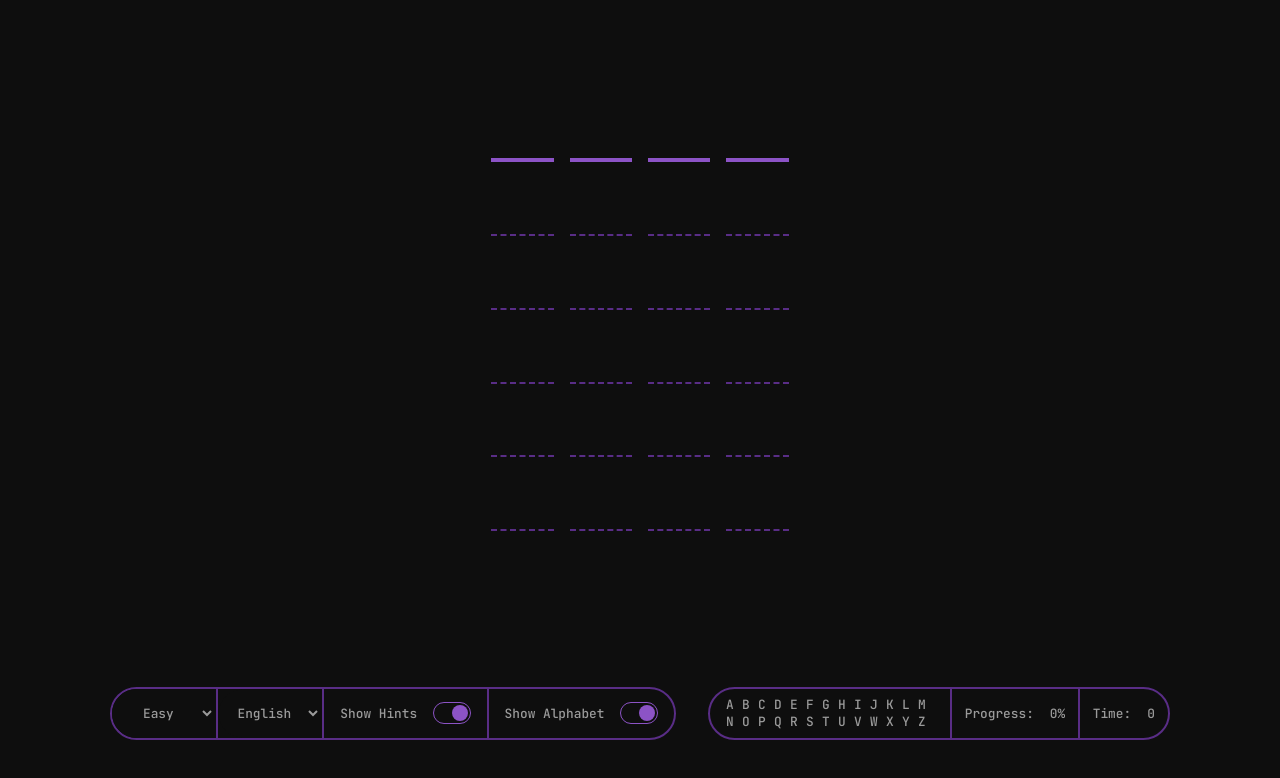
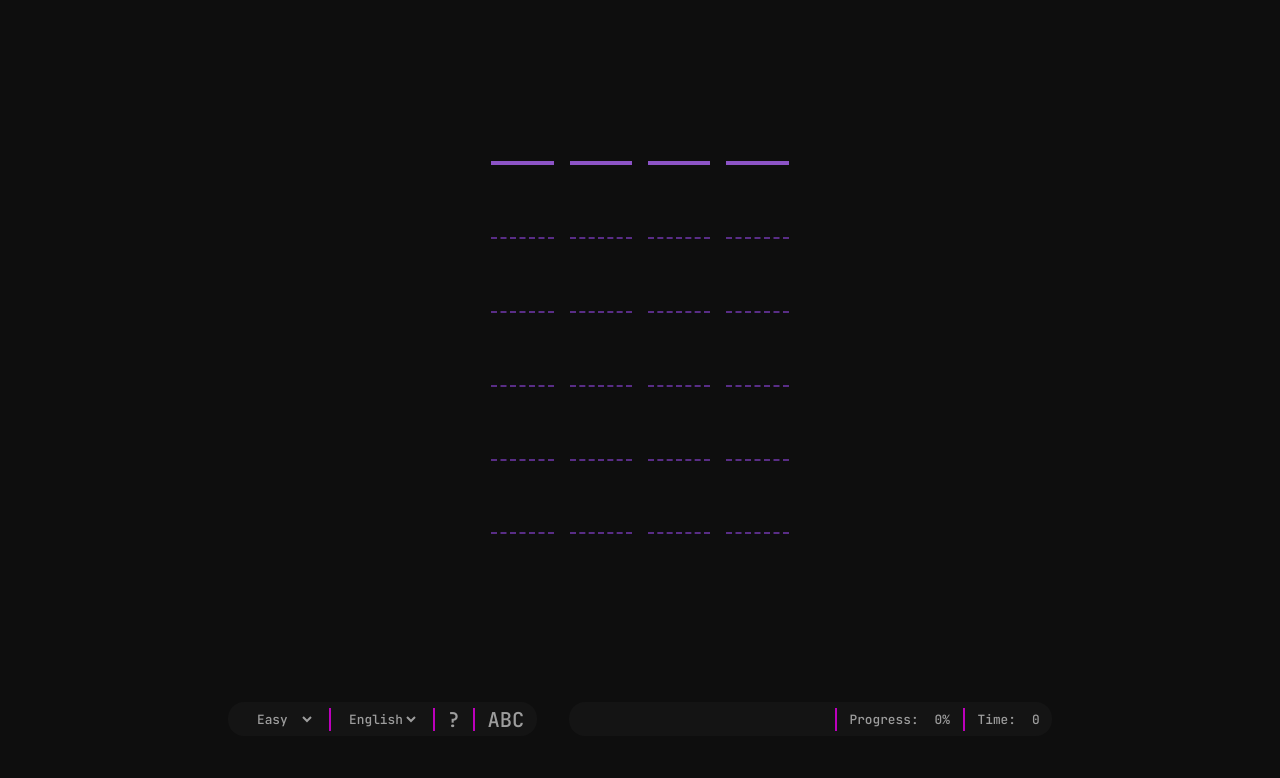
Before and after one commit to ZeSved/Wordie, a React (Vite) app: page / in a window 1280 px wide. Shown: the top 778 px of the page. Built offline with nearby package versions, Linux system fonts and the light colour scheme.

Commit message:
redesign of toolbar

```diff
--- a/index.html
+++ b/index.html
@@ -3,7 +3,7 @@
 
 <head>
   <meta charset="UTF-8" />
-  <link rel="icon" type="icon" href="/W.png" />
+  <link rel="icon" type="icon" href="src/public/W.png" />
   <meta name="viewport" content="width=device-width, initial-scale=1.0" />
   <title>Wordy</title>
 </head>
--- a/src/final screen/final-screen.tsx
+++ b/src/final screen/final-screen.tsx
@@ -3,7 +3,7 @@ import { newGame } from '../utils/newGame'
 import { shorten } from '../utils/modify'
 import { allTimeStats } from '../App'
 import s from './final-screen.module.scss'
-import { capitalizeFirstLetter } from '../utils/modify'
+import { capitalize } from '../utils/modify'
 
 export default function FinalScreen({
 	game,
@@ -22,12 +22,12 @@ export default function FinalScreen({
 			content: [
 				{
 					name: `Word:`,
-					value: capitalizeFirstLetter(game.word),
+					value: capitalize(game.word),
 					linkSrc: `https://www.oxfordlearnersdictionaries.com/definition/english/${game.word}_1?q=${game.word}`,
 				},
 				{ name: `Number of Attempts:`, value: game.curRow },
 				{ name: `Time Taken:`, value: game.timeTaken === 0 ? '< 0' : game.timeTaken },
-				{ name: `Difficulty: `, value: capitalizeFirstLetter(game.difficulty) },
+				{ name: `Difficulty: `, value: capitalize(game.difficulty) },
 				{ name: `Correct Guesses Per Second: `, value: shorten(allTime.averageCorrectPerSecond) },
 			],
 		},
--- a/src/index.scss
+++ b/src/index.scss
@@ -27,6 +27,8 @@
 	--cta-400: #7339ac;
 	--cta-200: #8c53c6;
 
+	--pink: #bd00bd;
+
 	--gap-2: 1rem;
 }
 
@@ -37,6 +39,7 @@ html {
 select {
 	font-size: var(--gap-1);
 	height: fit-content;
+	width: fit-content;
 	padding: 0;
 	> option {
 		background-color: var(--primary);
@@ -57,8 +60,8 @@ li {
 }
 
 .border {
-	background-color: var(--cta-600);
-	height: 100%;
+	background-color: var(--pink);
+	height: 66%;
 	width: 2px;
 	max-width: 2px;
 }
--- a/src/interaction/interaction.module.scss
+++ b/src/interaction/interaction.module.scss
@@ -8,25 +8,49 @@
 	> section {
 		display: flex;
 		align-items: center;
+		gap: var(--gap-1);
+		padding-inline: var(--gap-1);
 
-		border: 2px solid var(--cta-600);
-		border-radius: 100vh;
+		border-radius: var(--gap-2);
+		background-color: var(--accent);
 
 		> * {
 			border: none;
 			outline: none;
+		}
 
-			&:not(div, select) {
-				padding: var(--gap-1);
+		> button {
+			--gap: calc(var(--gap-1) * 1.6);
+
+			background-color: transparent;
+			display: flex;
+			align-items: center;
+
+			> img {
+				width: var(--gap);
+				height: var(--gap);
+			}
+
+			> p {
+				font-size: var(--gap);
+				color: var(--secondary);
+			}
+
+			> div {
+				width: 0;
+				overflow: hidden;
+
+				> p {
+					color: var(--secondary);
+					font-size: var(--gap-1);
+				}
 			}
 		}
 
 		> select {
-			padding: calc(var(--gap-2) - 2px);
-			border: 1px solid var(--primary);
-			border-radius: 100vh 0 0 100vh;
+			border: 1px solid var(--accent);
 
-			background-color: var(--primary);
+			background-color: var(--accent);
 			color: var(--secondary);
 		}
 
@@ -37,7 +61,6 @@
 			align-items: center;
 			justify-content: center;
 			gap: calc(var(--gap-1) / 2);
-			padding-inline: var(--gap-1);
 			position: relative;
 
 			.letter {
@@ -61,7 +84,6 @@
 		.infoContainer {
 			display: flex;
 			gap: 1rem;
-			padding-inline: var(--gap-1);
 
 			> p {
 				color: var(--secondary);
--- a/src/interaction/interaction.tsx
+++ b/src/interaction/interaction.tsx
@@ -1,11 +1,13 @@
 import { useEffect, useState } from 'react'
 import { Action, Game, Difficulty, Language } from '../types/types'
 import { newGame } from '../utils/newGame'
-import { capitalizeFirstLetter, shorten } from '../utils/modify'
+import { capitalize, shorten } from '../utils/modify'
 import s from './interaction.module.scss'
-import Radial, { RadialBtn } from './radial'
+import Radial, { InputBtn } from './radial'
 import Alphabet from '../progress/alphabet'
 import { Indicate } from '../App'
+
+import globe from '../public/1200px-Globe_icon.png'
 
 type Info = {
 	text: string
@@ -42,20 +44,36 @@ export default function Interaction({
 
 	const difficulties = ['Easy', 'Medium', 'Hard', 'Extreme']
 	const languages = ['english', 'swedish']
-	const radialBtns: RadialBtn[] = [
+	const inputBtns: InputBtn[] = [
+		{
+			text: 'difficulty',
+			inputType: 'select',
+			displayText: game.difficulty,
+			content: difficulties,
+			defaultValue: game.difficulty,
+		},
+		{
+			text: 'language',
+			inputType: 'select',
+			content: languages,
+			imgSrc: globe,
+			defaultValue: game.language,
+		},
 		{
 			text: 'hints',
 			canEnable: game.difficulty !== 'extreme',
-			dispatch: dispatch,
 			setValue: setShowHints,
 			value: showHints,
+			inputType: 'button',
+			displayText: '?',
 		},
 		{
 			text: 'alphabet',
 			canEnable: !hardMode,
-			dispatch: dispatch,
 			setValue: setShowAlphabet,
 			value: showAlphabet,
+			inputType: 'button',
+			displayText: 'ABC',
 		},
 	]
 	const info: Info[] = [
@@ -116,31 +134,6 @@ export default function Interaction({
 	return (
 		<div className={s.input}>
 			<section>
-				<select
-					onChange={(e) => handleDifficulty(e.currentTarget)}
-					id='selectDiff'
-					defaultValue={game.difficulty}>
-					{difficulties.map((d) => (
-						<option
-							key={d}
-							value={d.toLowerCase()}>
-							{d}
-						</option>
-					))}
-				</select>
-				<div className='border' />
-				<select
-					onChange={(e) => handleDifficulty(e.currentTarget)}
-					id='selectLang'
-					defaultValue={game.difficulty}>
-					{languages.map((d) => (
-						<option
-							key={d}
-							value={d.toLowerCase()}>
-							{capitalizeFirstLetter(d)}
-						</option>
-					))}
-				</select>
 				{devMode && showWord && (
 					<>
 						<div className='border' />
@@ -155,16 +148,51 @@ export default function Interaction({
 						text={'word'}
 					/>
 				)}
-				{radialBtns.map((btn, i) => (
-					<Radial
-						key={i}
-						text={btn.text}
-						dispatch={btn.dispatch}
-						setValue={btn.setValue}
-						value={btn.value}
-						canEnable={btn.canEnable}
-					/>
-				))}
+				{inputBtns.map((b, i) =>
+					b.inputType === 'select' ? (
+						<>
+							<select
+								onChange={(e) => handleDifficulty(e.currentTarget)}
+								id={b.text}
+								defaultValue={b.defaultValue}>
+								{b.content.map((d) => (
+									<option
+										key={d}
+										value={d.toLowerCase()}>
+										{capitalize(d)}
+									</option>
+								))}
+							</select>
+							<div className='border' />
+						</>
+					) : (
+						<>
+							<button
+								onClick={() => {
+									b.setValue(!b.value)
+									dispatch({
+										type: 'set-toast',
+										payload: { text: `${b.value ? 'Hiding' : 'Showing'} ${b.text}.` },
+									})
+								}}
+								id={b.text}
+								disabled={!b.canEnable}>
+								{b.displayText ? (
+									<p>{b.displayText}</p>
+								) : (
+									<img
+										src={b.imgSrc}
+										alt={b.text}
+									/>
+								)}
+								<div>
+									<p>{`Show ${capitalize(b.text)}`}</p>
+								</div>
+							</button>
+							{i !== inputBtns.length - 1 && <div className='border' />}
+						</>
+					)
+				)}
 				{game.language !== 'english' && (
 					<>
 						<div className='border' />
--- a/src/interaction/radial.tsx
+++ b/src/interaction/radial.tsx
@@ -1,7 +1,7 @@
 import classNames from 'classnames'
 import s from './interaction.module.scss'
 import { Action } from '../types/types'
-import { capitalizeFirstLetter } from '../utils/modify'
+import { capitalize } from '../utils/modify'
 import { useEffect } from 'react'
 
 export default function Radial({ canEnable = true, text, setValue, value, dispatch }: RadialBtn) {
@@ -13,7 +13,7 @@ export default function Radial({ canEnable = true, text, setValue, value, dispat
 		<>
 			<div className='border' />
 			<div className={s.radial}>
-				<p>{`Show ${capitalizeFirstLetter(text)}`}</p>
+				<p>{`Show ${capitalize(text)}`}</p>
 				<button
 					onClick={() => {
 						setValue(!value)
@@ -39,3 +39,24 @@ export type RadialBtn = {
 	value: boolean
 	dispatch: React.Dispatch<Action>
 }
+
+type DefaultValue = {
+	text: string
+	canEnable?: boolean
+	imgSrc?: string
+	displayText?: string
+}
+
+export type InputBtn = DefaultValue &
+	(
+		| {
+				inputType: 'select'
+				content: string[]
+				defaultValue: string
+		  }
+		| {
+				inputType: 'button'
+				setValue: React.Dispatch<React.SetStateAction<boolean>>
+				value: boolean
+		  }
+	)
--- a/src/utils/modify.ts
+++ b/src/utils/modify.ts
@@ -2,7 +2,7 @@ export function shorten(num: number) {
   return num.toString().length > 3 ? num.toString().substring(0, 4) : num
 }
 
-export function capitalizeFirstLetter(word: string) {
+export function capitalize(word: string) {
   const newWord = word.split('')
 
   newWord[0] = newWord[0].toUpperCase()
```
Also changed, not shown: src/public/1200px-Globe_icon.png (added), src/public/W.png (renamed from public/W.png).
